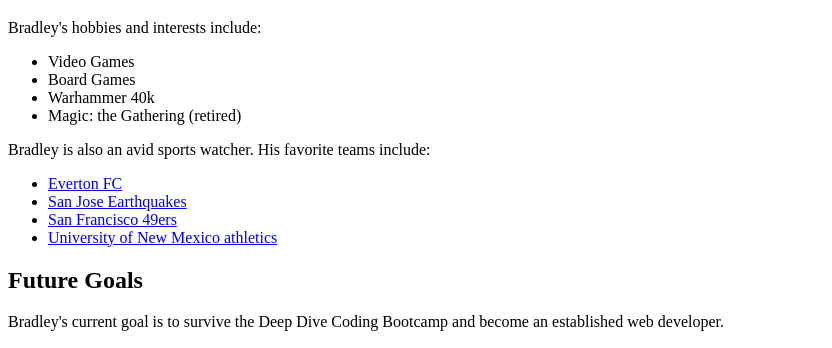
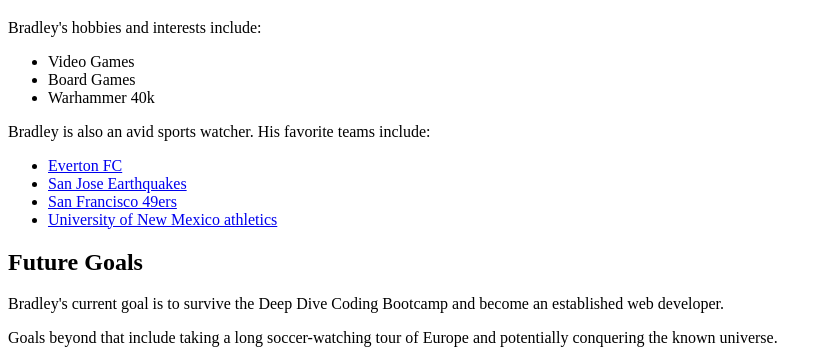
Before and after one commit to brbrown59/about-bradley, a PHP site: page / in a window 1280 px wide. Shown: the part 599-947 px from the top of the page, without its empty margins (0-832 px from the left). Run offline with PHP 8.4, Linux system fonts and the light colour scheme.

Commit message:
Adjusted the hobbies section

```diff
--- a/index.php
+++ b/index.php
@@ -19,7 +19,6 @@
 			<li>Video Games</li>
 			<li>Board Games</li>
 			<li>Warhammer 40k</li>
-			<li>Magic: the Gathering (retired)</li>
 		</ul>
 		<p>Bradley is also an avid sports watcher.  His favorite teams include:</p>
 		<ul>
```
